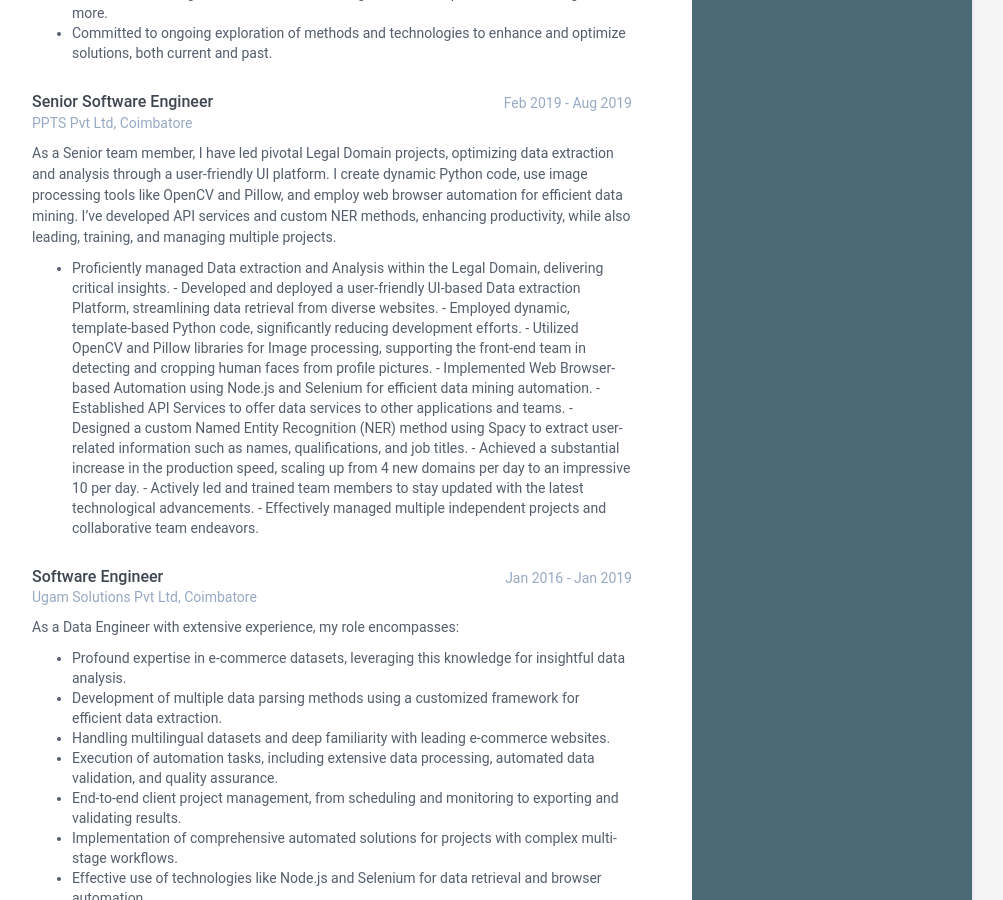
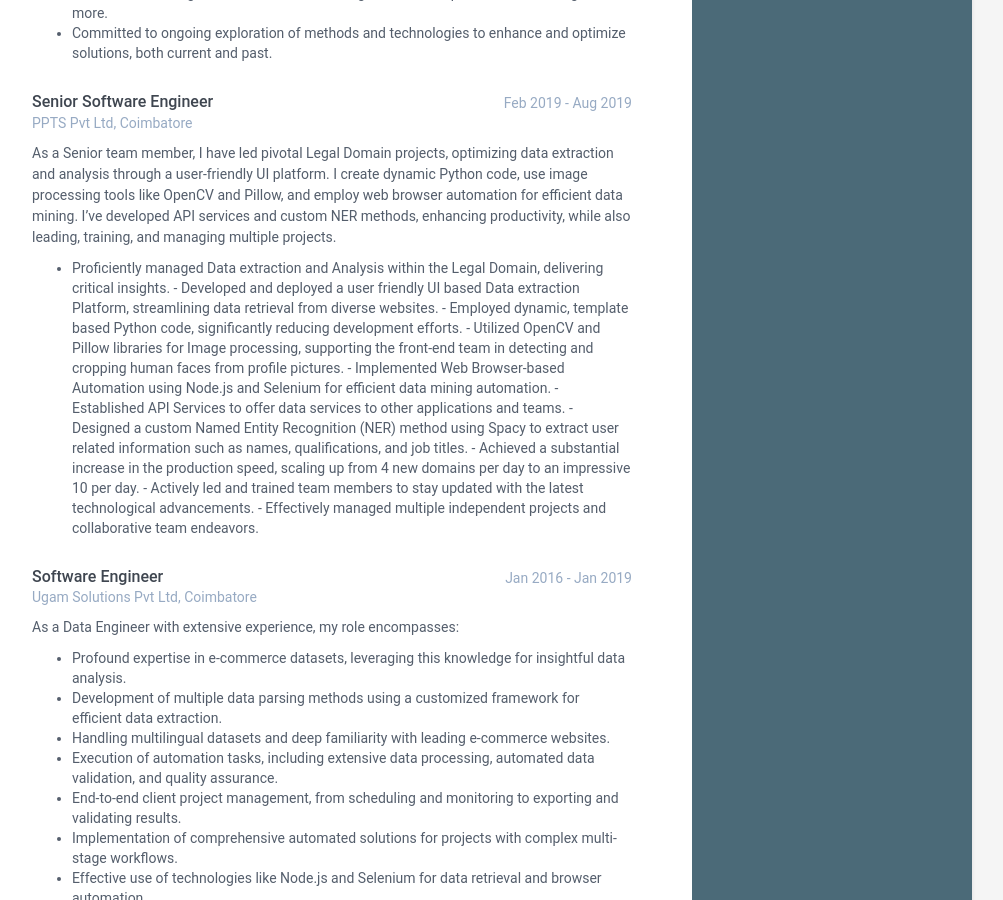
Before and after one commit to dhamodharanrk/online-cv, a Jekyll site: the page built from index.html, in a window 1280 px wide and 900 px high, scrolled down 1571 px. Shown: the whole window, without its empty margins (168-1171 px from the left). Built offline with Jekyll 4.4.1, drawn with Linux system fonts in a browser that asks for light colours.

```diff
--- a/_data/data.yml
+++ b/_data/data.yml
@@ -106,12 +106,12 @@ experiences:
         As a Senior team member, I have led pivotal Legal Domain projects, optimizing data extraction and analysis through a user-friendly UI platform. I create dynamic Python code, use image processing tools like OpenCV and Pillow, and employ web browser automation for efficient data mining. I've developed API services and custom NER methods, enhancing productivity, while also leading, training, and managing multiple projects.
 
         - Proficiently managed Data extraction and Analysis within the Legal Domain, delivering critical insights.
-        - Developed and deployed a user-friendly UI-based Data extraction Platform, streamlining data retrieval from diverse websites.
-        - Employed dynamic, template-based Python code, significantly reducing development efforts.
+        - Developed and deployed a user friendly UI based Data extraction Platform, streamlining data retrieval from diverse websites.
+        - Employed dynamic, template based Python code, significantly reducing development efforts.
         - Utilized OpenCV and Pillow libraries for Image processing, supporting the front-end team in detecting and cropping human faces from profile pictures.
         - Implemented Web Browser-based Automation using Node.js and Selenium for efficient data mining automation.
         - Established API Services to offer data services to other applications and teams.
-        - Designed a custom Named Entity Recognition (NER) method using Spacy to extract user-related information such as names, qualifications, and job titles.
+        - Designed a custom Named Entity Recognition (NER) method using Spacy to extract user related information such as names, qualifications, and job titles.
         - Achieved a substantial increase in the production speed, scaling up from 4 new domains per day to an impressive 10 per day.
         - Actively led and trained team members to stay updated with the latest technological advancements.
         - Effectively managed multiple independent projects and collaborative team endeavors.
```
